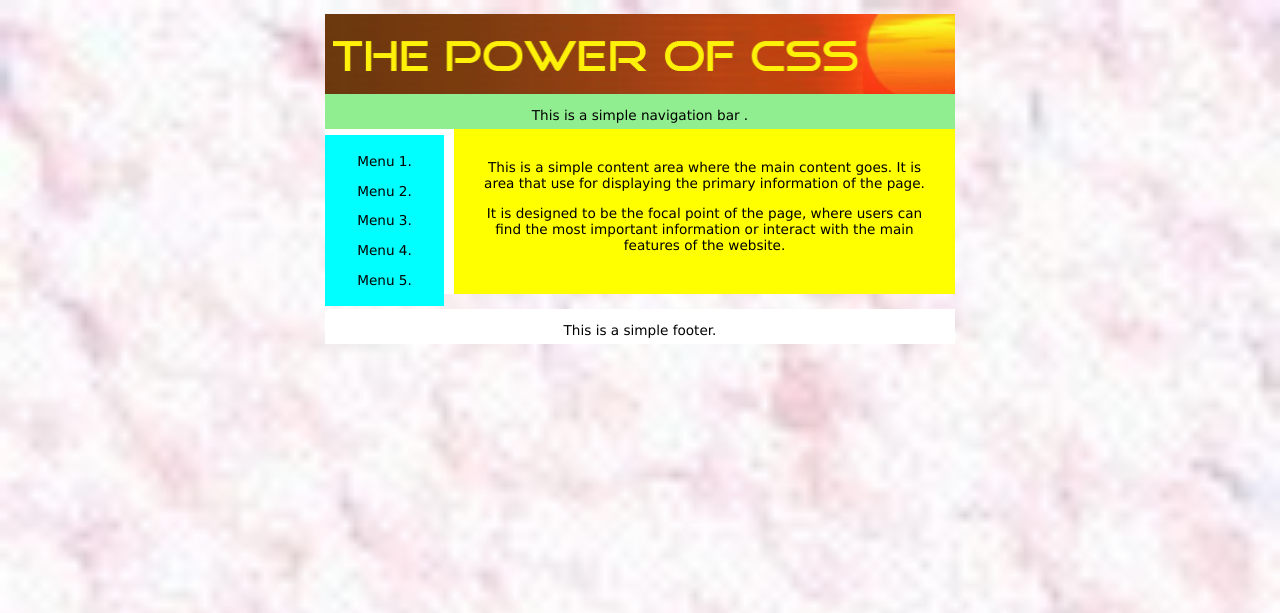
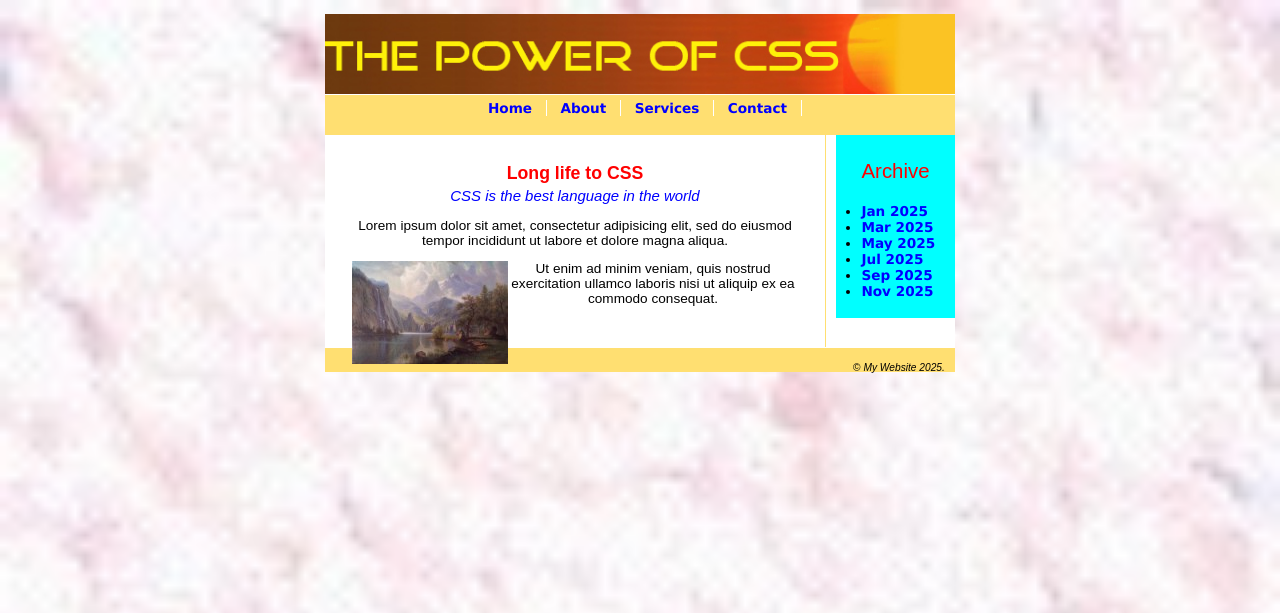
Before and after one commit to santoromarco74/unipavia, a PHP site: page /lab4/index.html in a window 1280 px wide. Shown: the top 613 px of the page. Run offline with PHP 8.4, Linux system fonts and the light colour scheme.

Commit message:
Lab 4-Final

```diff
--- /dev/null
+++ b/web_multi/lab4/content.txt
@@ -0,0 +1,3 @@
+Lorem ipsum dolor sit amet, consectetur adipisicing elit, sed do eiusmod tempor incididunt ut labore et dolore magna aliqua. Ut enim ad minim veniam, quis nostrud exercitation ullamco laboris nisi ut aliquip ex ea commodo consequat. Duis aute irure dolor in reprehenderit in voluptate velit esse cillum dolore eu fugiat nulla pariatur. Excepteur sint occaecat cupidatat non proident, sunt in culpa qui officia deserunt mollit anim id est laborum.
+
+Sed ut perspiciatis unde omnis iste natus error sit voluptatem accusantium doloremque laudantium, totam rem aperiam, eaque ipsa quae ab illo inventore veritatis et quasi architecto beatae vitae dicta sunt explicabo. Nemo enim ipsam voluptatem quia voluptas sit aspernatur aut odit aut fugit, sed quia consequuntur magni dolores eos qui ratione voluptatem sequi nesciunt. Neque porro quisquam est, qui dolorem ipsum quia dolor sit amet, consectetur, adipisci velit, sed quia non numquam eius modi tempora incidunt ut labore et dolore magnam aliquam quaerat voluptatem. Ut enim ad minima veniam, quis nostrum exercitationem ullam corporis suscipit laboriosam, nisi ut aliquid ex ea commodi consequatur? Quis autem vel eum iure reprehenderit qui in ea voluptate velit esse quam nihil molestiae consequatur, vel illum qui dolorem eum fugiat quo voluptas nulla pariatur?
--- a/web_multi/lab4/index.html
+++ b/web_multi/lab4/index.html
@@ -8,27 +8,39 @@
 <body>
     <section id="container">
         <header id="header">
-            <!-- <p>This is a simple header.</p> -->
+            <h1 id="headertitle">The power of CSS</h1>
+        </header>
 
-        </header>
-        <article id="content">
-            <p>This is a simple content area where the main content goes. It is area that use for displaying the primary information of the page.</p>
-            <p>It is designed to be the focal point of the page, where users can find the most important information or interact with the main features of the website.</p>
 
-        </article>
         <nav id="navbar">
-            <p>This is a simple navigation bar .</p>
+            <a href="#">Home</a>
+            <a href="#">About</a>
+            <a href="#">Services</a>
+            <a href="#">Contact</a>
         </nav>
 
+        <article id="content">
+            <h1>Long life to CSS</h1>
+            <h2>CSS is the best language in the world</h2>
+            <p>Lorem ipsum dolor sit amet, consectetur adipisicing elit, sed do eiusmod tempor incididunt ut labore et dolore magna aliqua.  </p>
+            <img class="right" src="im.jpg" alt="Imagine" >
+            <p>
+            Ut enim ad minim veniam, quis nostrud exercitation ullamco laboris nisi ut aliquip ex ea commodo consequat.     </p>
+            </article>
+
         <nav id="menu">
-            <p>Menu 1.</p>
-            <p>Menu 2.</p>
-            <p>Menu 3.</p>
-            <p>Menu 4.</p>
-            <p>Menu 5.</p>
+            <h3>Archive</h3>
+            <ul>
+                <li><a href="#">Jan 2025</a></li>
+                <li><a href="#">Mar 2025</a></li>
+                <li><a href="#">May 2025</a></li>
+                <li><a href="#">Jul 2025</a></li>
+                <li><a href="#">Sep 2025</a></li>
+                <li><a href="#">Nov 2025</a></li>
+            </ul>
         </nav>
         <footer id="footer">
-            <p>This is a simple footer.</p>
+            <p>&copy;<span class="it"> My Website 2025.</span></p>
         </footer>
     </section>
 
--- a/web_multi/lab4/mystyle.css
+++ b/web_multi/lab4/mystyle.css
@@ -9,6 +9,7 @@ body {
     background-size: cover;
 }
 #container {
+    width: 80%;
     padding: 0px;
     margin: 1em auto;
     position: relative;
@@ -21,25 +22,35 @@ body {
  }
 #header {
     height: 80px;
-    /* background-color:red; */
-    background-image: url("C:/Users/saint/unipavia/web_multi/lab4/header.jpg");
+    background-image: url("C:/Users/saint/unipavia/web_multi/lab4/header2.jpg");
     background-size: cover;
     background-position: center;
-
+    background-repeat: no-repeat;
+    background-color: rgb(251,195,36);
 }
 #content {
     padding: 2em;
     margin-top: 25px;
-    margin-left: 129px;
-    background-color:yellow;
+    margin-right: 129px;
+    border-right: 1px solid #ffdf71;
+    background-color: white;
+
 }
 #navbar {
     position: absolute;
     top: 80px; left: 0px;
     height: 35px; /*prima era 25px*/
+    border-top: 1px solid white;
+    padding-top: 5px;
+    background-color: #ffdf71;
     width: 100%;
-    background-color:lightgreen;
 
+
+}
+#navbar a {
+    padding-left: 0.7em;
+    padding-right: 1em;
+    border-right: 1px solid white;
 }
 
 #menu {
@@ -47,20 +58,20 @@ body {
     width: 109px;
     background-color:cyan;
     position: absolute;
-
-
     top: 121px;
-    left: 0px;
+    right: 0px;
 }
 
 #footer {
-    position: absolute;
-    bottom: 0px;
-    top: 295px;
-    width: 100%;
-    height: 35px;
-    background-color:white;
+    height: 20px;
+    background-color:#ffdf71;
+    border-top: 1px solid white;
+    text-align: right;
+    font-size: 75%;
+    padding-top: 0.4em;
+    padding-right: 1em;
 }
+
 a:link {
     color: #0000FF; /* Blu */
     text-decoration: none; /* Rimuove la sottolineatura di default */
@@ -76,3 +87,42 @@ a:hover {
     text-decoration: underline; /* Aggiunge la sottolineatura al passaggio del mouse */
     font-weight: bold;
 }
+.right {
+    float: left;
+}
+p {
+    font-family: Arial, sans-serif;
+}
+h1 {
+    font-family: Arial, sans-serif;
+    color: red;
+    font-size: 1.3em;
+    font-weight: bold;
+}
+h2 {
+   margin-top: -1em;
+    font-family: Arial, sans-serif;
+    color: blue;
+    font-size: 1.1em;
+    font-weight: normal;
+    font-style: italic;
+}
+h3 {
+
+    font-family: Arial, sans-serif;
+    color: red;
+    font-size: 1.5em;
+    font-weight: normal;
+}
+ul {
+
+    padding-left: 0px;
+    text-align: left;
+    margin-left: 1.5em;
+}
+.it {font-style: italic}
+
+#headertitle {
+    font-family: Arial, sans-serif;
+    display: none;
+}
```
Also changed, not shown: web_multi/lab4/header2.jpg (added), web_multi/lab4/im.jpg (added), 3 other files.
